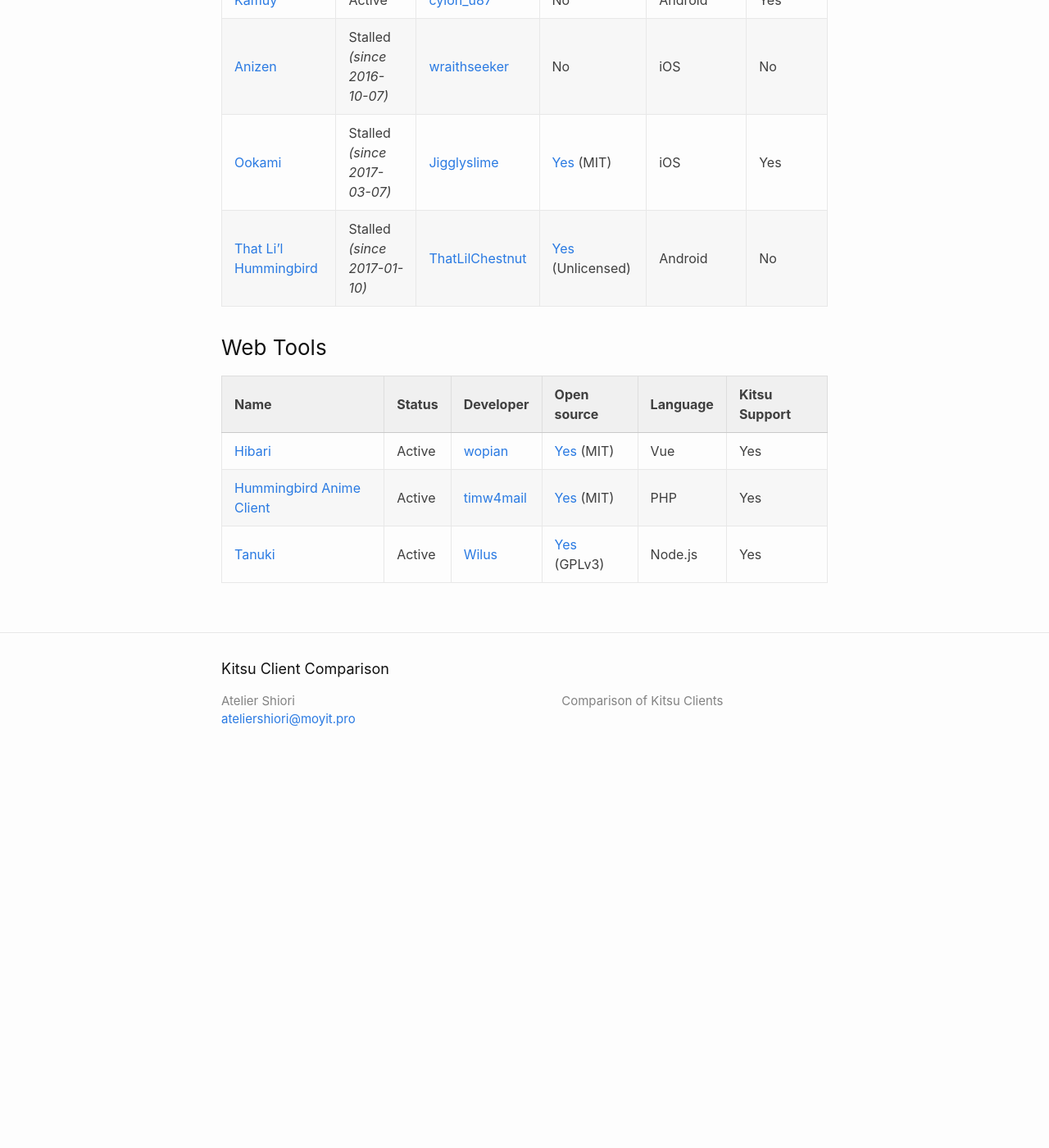
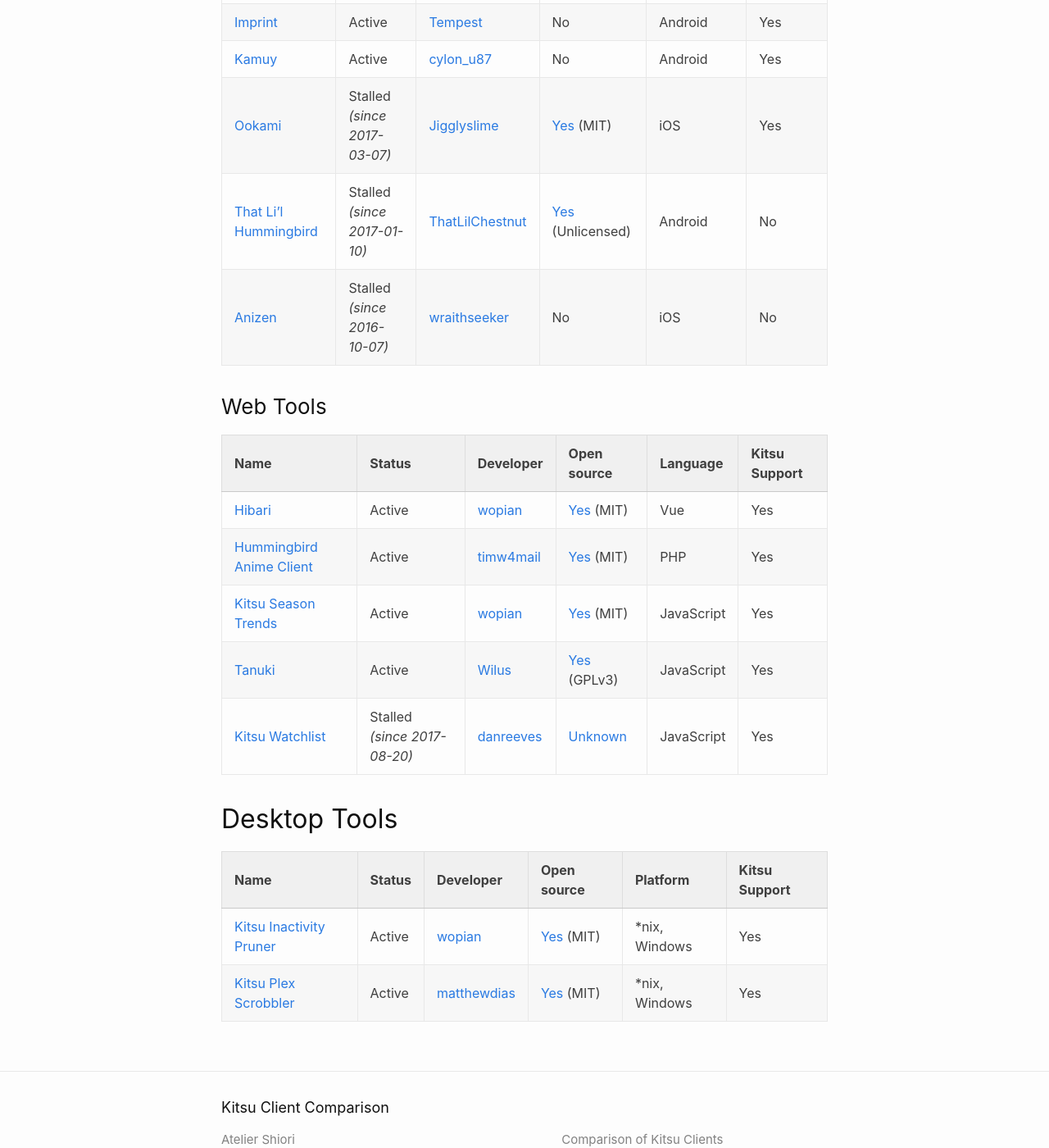
Before and after one commit to Atelier-Shiori/Kitsu-Client-Comparison, a Jekyll site: the page built from index.md, in a window 1280 px wide and 1400 px high, scrolled down 1364 px. Shown: the whole window at 82% size. Built offline with Jekyll 4.4.1, drawn with Linux system fonts in a browser that asks for light colours; before the commit the page ends 2313 px from its top, so only the background shows below that; some of the changed text lies outside the part shown.

Commit message:
Update & add tools/clients

```diff
--- a/index.md
+++ b/index.md
@@ -7,15 +7,15 @@ Since [Kitsu](https://kitsu.io) no longer has a list of official applications, I
 
 Name | Status | Developer | Open source | Platform | Kitsu Support
 -----|--------|-----------|-------------|----------|--------------
-[Hachidori](https://kitsu.io/groups/hachidori) | Active | [Atelier Shiori](http://malupdaterosx.moe/hachidori) | [Yes](https://github.com/Atelier-Shiori/hachidori) (BSD) | Mac | Yes
-[MAL Library](https://kitsu.io/groups/hachidori) | Active | [Atelier Shiori](http://malupdaterosx.moe/mallibrary) | [Yes](https://github.com/Atelier-Shiori/MAL-Library) (BSD) | Mac | Yes
+[Hachidori](https://kitsu.io/groups/hachidori) | Active | [Atelier Shiori](https://malupdaterosx.moe/hachidori) | [Yes](https://github.com/Atelier-Shiori/hachidori) (BSD) | Mac | Yes
+[Kitsu Scrobbler](leonekmi.twittolabel.fr/anilist-scrobble/) | Active | [leonekmi](https://kitsu.io/users/leonekmi) | [Yes](https://github.com/leonekmi/anilist-scrobbler) (CC-BY-SA-4.0) | Chrome | Yes
+[Shukofukurou](https://kitsu.io/groups/hachidori) | Active | [Atelier Shiori](https://malupdaterosx.moe/shukofukurou/) | [Yes](https://github.com/Atelier-Shiori/Shukofukurou) (BSD) | Mac | Yes
 [Taiga](https://kitsu.io/groups/taiga) | Active | [erengy](https://kitsu.io/users/erengy) | [Yes](https://github.com/erengy/taiga) (GPLv3) | Windows | Yes
 [Trackma](https://forums.hummingbird.me/t/linux-trackma/19212) | Active | [z411](https://kitsu.io/users/z411) | [Yes](https://github.com/z411/trackma) (GPLv3) | *nix | Yes
-[Kitsu Scrobbler](leonekmi.twittolabel.fr/anilist-scrobble/) | Active | [leonekmi](https://kitsu.io/users/leonekmi) | [Yes](https://github.com/leonekmi/anilist-scrobbler) (CC-BY-SA-4.0) | Chrome | Yes
-[kitsu-updater](https://github.com/matthewdias/kitsu-updater) | Active | [matthewdias](https://kitsu.io/users/matthewdias) | Yes (MIT) | Chrome | Yes
+[kitsu-updater](https://github.com/matthewdias/kitsu-updater) | Stalled *(since 2017-07-04)* | [matthewdias](https://kitsu.io/users/matthewdias) | Yes (MIT) | Chrome | Yes
 [HAPU](https://forums.hummingbird.me/t/mac-hapu-scrobbler-app/56) | Stalled *(since 2015-05-09)* | [inket](https://kitsu.io/users/inket) | No | Mac | No
+[Hummingbird Updater/Scrobbler](https://forums.hummingbird.me/t/windows-hummingbird-updater-scrobbler-by-dennis/17333) | Stalled *(since 2015-04-28)* | [Dennis](https://kitsu.io/users/Dennis) | [Yes](https://github.com/tofuness/Hummingbird-Updater) (MIT) | Linux, Windows | No
 [Zenbu](https://forums.hummingbird.me/t/zenbu-development-log-deprecated/1583) | Stalled *(since 2014-08-01)* | [Ippytraxx](https://kitsu.io/users/Ippytraxx) | [Yes](https://bitbucket.org/Ippytraxx/zenbu/) (GPLV3) | Linux, Windows | No
-[Hummingbird Updater/Scrobbler](https://forums.hummingbird.me/t/windows-hummingbird-updater-scrobbler-by-dennis/17333) | Stalled *(since 2015-04-28)* | [Dennis](https://kitsu.io/users/Dennis) | [Yes](https://github.com/tofuness/Hummingbird-Updater) (MIT) | Linux, Windows | No
 
 ### Mobile clients
 
@@ -24,14 +24,23 @@ Name | Status | Developer | Open source | Platform | Kitsu Support
 [Aozora](http://aozoraapp.com) | Active | [Kitsu](https://medium.com/heykitsu/kitsu-acquires-aozora-43445aa66efb) | No | iOS/Android | Yes
 [Imprint](https://kitsu.io/groups/imprint) | Active | [Tempest](https://kitsu.io/users/Tempest) | No | Android | Yes
 [Kamuy](https://cyberneticlifeform.wixsite.com/cylonu87/kamuy)| Active | [cylon_u87](https://kitsu.io/users/cylon_u87) | No | Android | Yes
-[Anizen](https://forums.hummingbird.me/t/ios-anizen/30040/43) | Stalled *(since 2016-10-07)* | [wraithseeker](https://kitsu.io/users/wraithseeker) | No | iOS | No
 [Ookami](https://kitsu.io/groups/ookami-app) | Stalled *(since 2017-03-07)* | [Jigglyslime](https://kitsu.io/users/Jigglyslime) | [Yes](https://github.com/Mikunj/Ookami) (MIT) | iOS | Yes
 [That Li'l Hummingbird](https://forums.hummingbird.me/t/android-that-lil-hummingbird/32917) | Stalled *(since 2017-01-10)* | [ThatLilChestnut](https://kitsu.io/users/ThatLilChestnut) | [Yes](https://github.com/charlesmadere/that-lil-hummingbird) (Unlicensed) | Android | No
+[Anizen](https://forums.hummingbird.me/t/ios-anizen/30040/43) | Stalled *(since 2016-10-07)* | [wraithseeker](https://kitsu.io/users/wraithseeker) | No | iOS | No
 
 ### Web Tools
 
 Name | Status | Developer | Open source | Language | Kitsu Support
 -----|--------|-----------|-------------|----------|--------------
-[Hibari](https://kitsu.io/groups/hibari-hummingbird-tools) | Active | [wopian](https://kitsu.io/users/wopian) | [Yes](https://github.com/Wopian/hibari) (MIT) | Vue | Yes
+[Hibari](https://hibari.moe) | Active | [wopian](https://kitsu.io/users/wopian) | [Yes](https://github.com/hibari-moe/client) (MIT) | Vue | Yes
 [Hummingbird Anime Client](https://git.timshomepage.net/timw4mail/HummingBirdAnimeClient)| Active | [timw4mail](https://kitsu.io/users/timw4mail) | [Yes](https://git.timshomepage.net/timw4mail/HummingBirdAnimeClient/tree/develop) (MIT) | PHP | Yes
-[Tanuki](http://tanuki.surge.sh/)| Active | [Wilus](https://kitsu.io/users/Wilus) | [Yes](https://github.com/tanukiapp/tanuki) (GPLv3) | Node.js | Yes
+[Kitsu Season Trends](https://season.moe) | Active | [wopian](https://kitsu.io/users/wopian) | [Yes](https://github.com/wopian/kitsu-season-trends) (MIT) | JavaScript | Yes
+[Tanuki](http://tanuki.surge.sh/)| Active | [Wilus](https://kitsu.io/users/Wilus) | [Yes](https://github.com/tanukiapp/tanuki) (GPLv3) | JavaScript | Yes
+[Kitsu Watchlist](https://kitsu-watchlist.surge.sh/) | Stalled *(since 2017-08-20)* | [danreeves](https://github.com/danreeves) | [Unknown](https://github.com/danreeves/kitsu-what-to-watch) | JavaScript | Yes
+
+## Desktop Tools
+
+Name | Status | Developer | Open source | Platform | Kitsu Support
+-----|--------|-----------|-------------|----------|--------------
+[Kitsu Inactivity Pruner](https://github.com/wopian/kitsu-inactivity-pruner) | Active | [wopian](https://kltsu.io/users/wopian) | [Yes](https://github.com/wopian/kitsu-inactivity-pruner) (MIT) | *nix, Windows | Yes
+[Kitsu Plex Scrobbler](https://github.com/matthewdias/kitsu-plex-scrobbler) | Active | [matthewdias](https://kitsu.io/users/matthewdias) | [Yes](https://github.com/matthewdias/kitsu-plex-scrobbler) (MIT) | *nix, Windows | Yes
```
